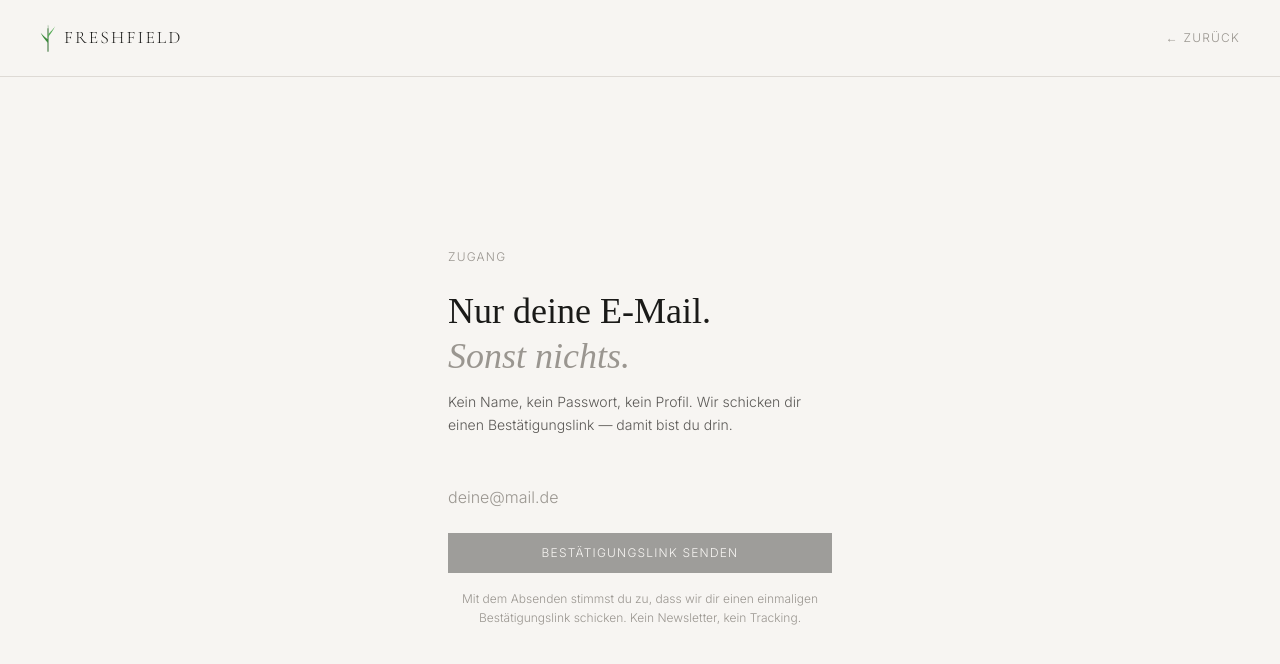
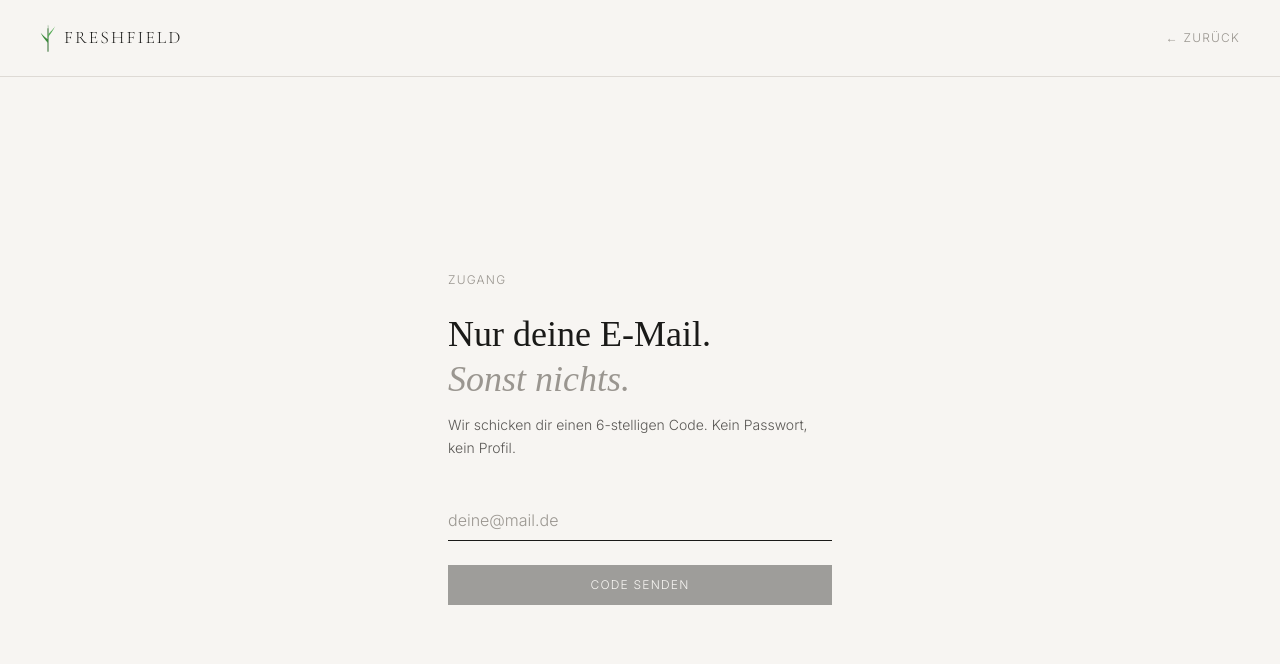
Before and after one commit to Davidinho2303/freshfield-app, a Next.js app in the folder freshfield/: page /auth/login in a window 1280 px wide. Shown: the top 664 px of the page. Built offline with nearby package versions, Linux system fonts and the light colour scheme; a web font is replaced by a local one.

Commit message:
Update LoginForm.tsx

```diff
--- a/freshfield/components/LoginForm.tsx
+++ b/freshfield/components/LoginForm.tsx
@@ -1,34 +1,49 @@
 'use client'
 import { useState } from 'react'
+import { useRouter } from 'next/navigation'
 import Link from 'next/link'
 import { createClient } from '@/lib/supabase/client'
 import { HalmIcon } from '@/components/ui/HalmIcon'
 
 export default function LoginForm() {
+  const router = useRouter()
   const [email, setEmail] = useState('')
+  const [code, setCode] = useState('')
   const [sent, setSent] = useState(false)
   const [loading, setLoading] = useState(false)
+  const [verifying, setVerifying] = useState(false)
   const [error, setError] = useState('')
 
-  async function handleSubmit() {
+  async function sendOtp() {
     if (!email.trim()) return
     setLoading(true)
     setError('')
-
     const supabase = createClient()
-    const { error } = await supabase.auth.signInWithOtp({
-      email,
-      options: {
-        emailRedirectTo: `${location.origin}/feed`,
-      },
-    })
-
+    const { error } = await supabase.auth.signInWithOtp({ email })
     if (error) {
       setError(error.message)
-      setLoading(false)
     } else {
       setSent(true)
+    }
     setLoading(false)
+  }
+
+  async function verifyOtp() {
+    if (!code.trim()) return
+    setVerifying(true)
+    setError('')
+    const supabase = createClient()
+    const { error } = await supabase.auth.verifyOtp({
+      email,
+      token: code,
+      type: 'email',
+    })
+    if (error) {
+      setError('Code ungültig oder abgelaufen.')
+      setVerifying(false)
+    } else {
+      router.push('/feed')
+      router.refresh()
     }
   }
 
@@ -55,51 +70,52 @@ export default function LoginForm() {
                 <em className="text-soft">Sonst nichts.</em>
               </h1>
               <p className="text-sm leading-relaxed mb-10" style={{ color: '#5a5855' }}>
-                Kein Name, kein Passwort, kein Profil. Wir schicken dir einen Bestätigungslink — damit bist du drin.
+                Wir schicken dir einen 6-stelligen Code. Kein Passwort, kein Profil.
               </p>
-
-              <div className="mb-4">
               <input
                 type="email"
                 value={email}
                 onChange={e => setEmail(e.target.value)}
-                  onKeyDown={e => e.key === 'Enter' && handleSubmit()}
+                onKeyDown={e => e.key === 'Enter' && sendOtp()}
                 placeholder="deine@mail.de"
-                  className="input-base"
+                className="w-full bg-transparent border-b border-line py-2 text-base outline-none focus:border-ink transition-colors placeholder:text-soft mb-6"
                 autoFocus
               />
-              </div>
-
-              {error && (
-                <p className="text-xs text-red-600 mb-4">{error}</p>
-              )}
-
-              <button
-                onClick={handleSubmit}
-                disabled={loading || !email.trim()}
-                className="btn-primary w-full mb-4 disabled:opacity-40"
-              >
-                {loading ? 'Wird gesendet…' : 'Bestätigungslink senden'}
+              {error && <p className="text-xs text-red-600 mb-4">{error}</p>}
+              <button onClick={sendOtp} disabled={loading || !email.trim()}
+                className="btn-primary w-full disabled:opacity-40">
+                {loading ? 'Wird gesendet…' : 'Code senden'}
               </button>
-
-              <p className="text-xs text-soft text-center leading-relaxed">
-                Mit dem Absenden stimmst du zu, dass wir dir einen einmaligen Bestätigungslink schicken. Kein Newsletter, kein Tracking.
-              </p>
             </>
           ) : (
-            <div className="text-center py-8">
-              <div className="text-3xl mb-4">✉</div>
-              <h2 className="font-serif text-2xl font-normal mb-3">Link ist unterwegs.</h2>
-              <p className="text-sm leading-relaxed" style={{ color: '#5a5855' }}>
-                Schau in dein Postfach — der Link ist 24 Stunden gültig.
+            <>
+              <h1 className="font-serif text-4xl font-normal leading-tight mb-3">
+                Code eingeben.<br />
+                <em className="text-soft">Dann bist du drin.</em>
+              </h1>
+              <p className="text-sm leading-relaxed mb-10" style={{ color: '#5a5855' }}>
+                Wir haben einen 6-stelligen Code an <strong>{email}</strong> geschickt.
               </p>
-              <button
-                onClick={() => setSent(false)}
-                className="mt-8 text-xs text-soft underline underline-offset-4 cursor-pointer bg-transparent border-none"
-              >
+              <input
+                type="text"
+                value={code}
+                onChange={e => setCode(e.target.value.replace(/\D/g, '').slice(0, 6))}
+                onKeyDown={e => e.key === 'Enter' && verifyOtp()}
+                placeholder="123456"
+                className="w-full bg-transparent border-b border-line py-2 text-2xl tracking-widest outline-none focus:border-ink transition-colors placeholder:text-soft mb-6 text-center"
+                autoFocus
+                maxLength={6}
+              />
+              {error && <p className="text-xs text-red-600 mb-4">{error}</p>}
+              <button onClick={verifyOtp} disabled={verifying || code.length !== 6}
+                className="btn-primary w-full disabled:opacity-40">
+                {verifying ? 'Wird geprüft…' : 'Einloggen'}
+              </button>
+              <button onClick={() => { setSent(false); setCode(''); setError('') }}
+                className="mt-4 w-full text-xs text-soft underline underline-offset-4 bg-transparent border-none cursor-pointer">
                 Andere E-Mail verwenden
               </button>
-            </div>
+            </>
           )}
         </div>
       </main>
```
Lines whose indentation alone changed are shown as unchanged.
